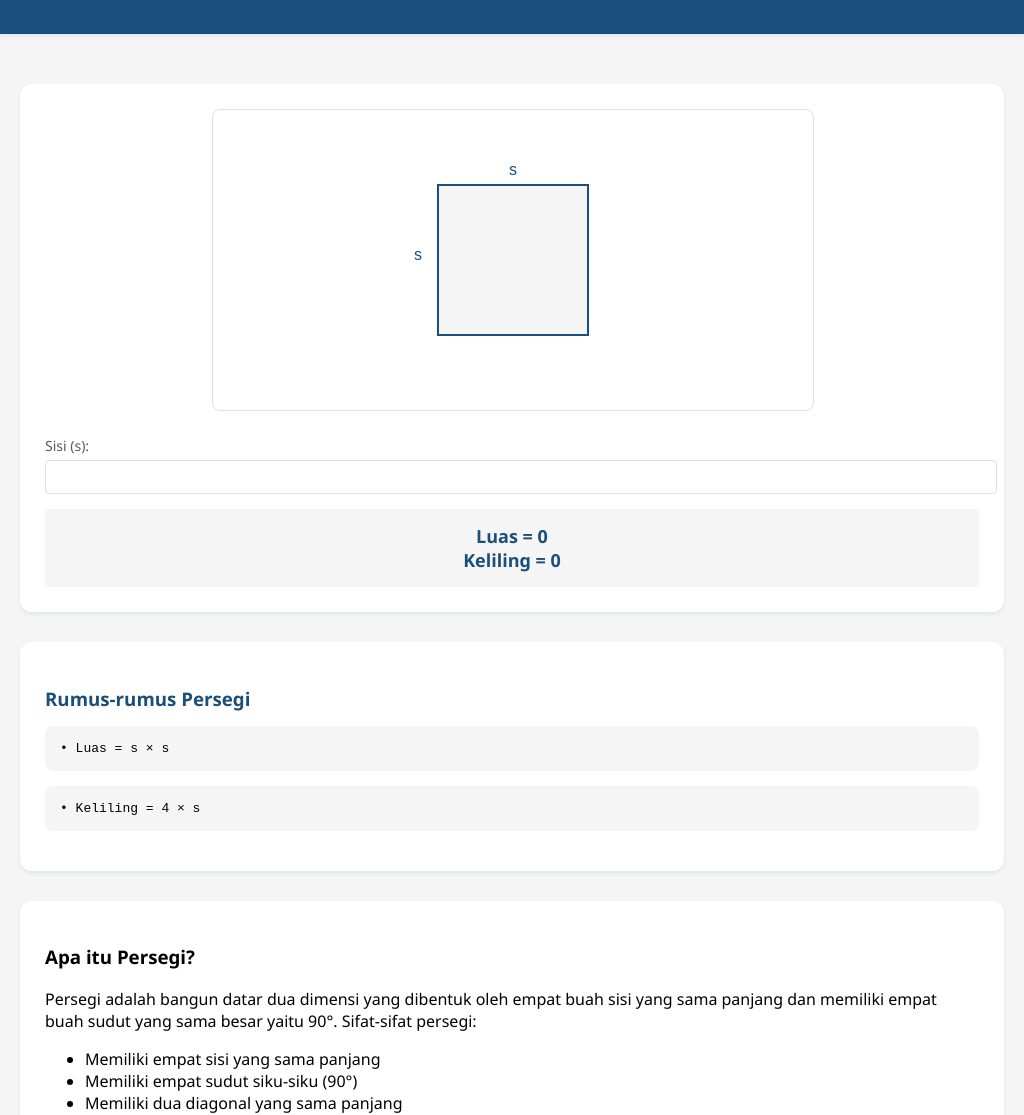
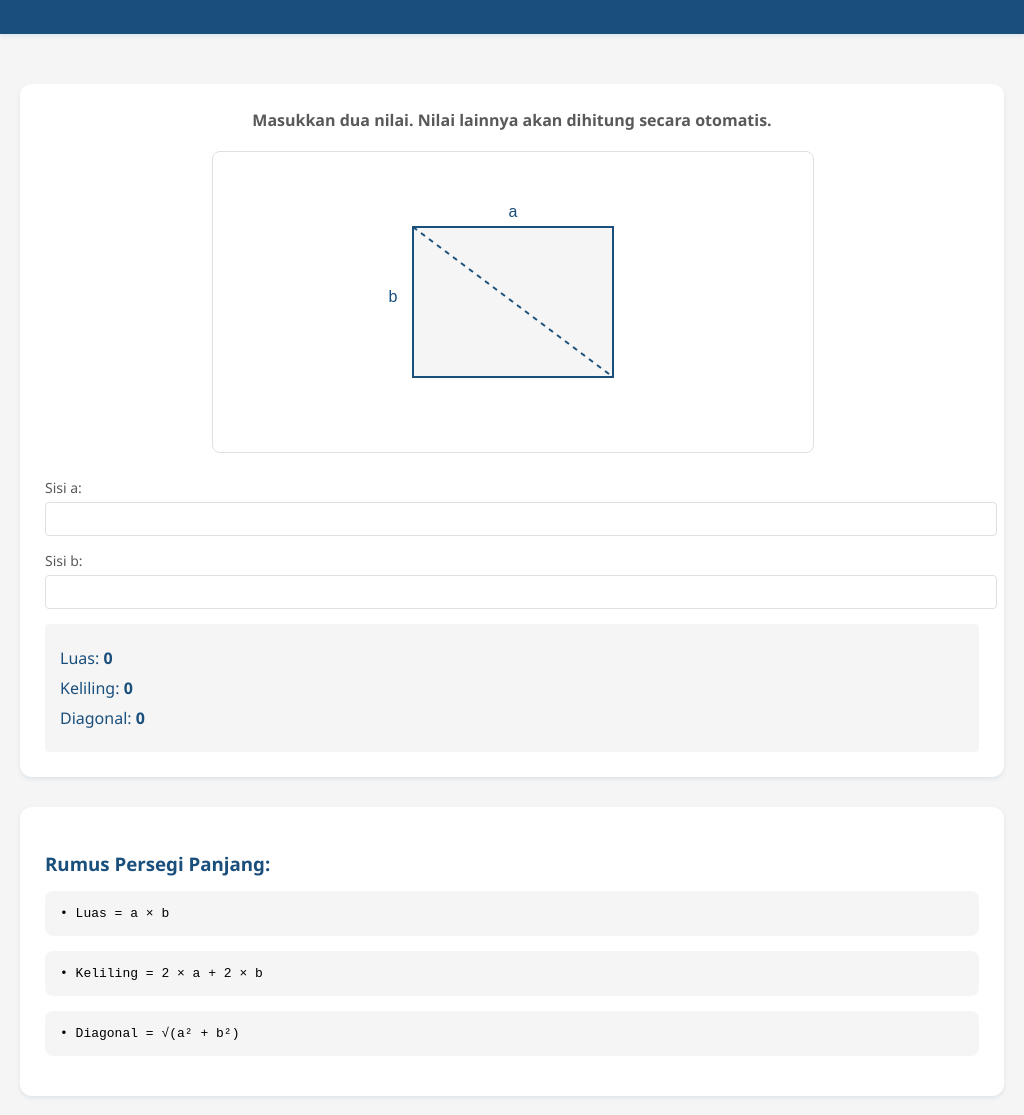
Before and after one commit to bimapopo345/rab-bpsi-footer, an Electron app: page kalkulator_persegi.html in a window 1024 px wide. Shown: the part 82-1197 px from the top of the page. Drawn offline with Linux system fonts and the light colour scheme.

Commit message:
ADD : Kalkulator Hitung - Persegi

```diff
--- a/kalkulator_persegi.html
+++ b/kalkulator_persegi.html
@@ -71,6 +71,13 @@
             border-radius: 8px;
         }
 
+        .instructions {
+            text-align: center;
+            margin-bottom: 20px;
+            color: var(--accent);
+            font-weight: bold;
+        }
+
         .input-group {
             margin-bottom: 15px;
         }
@@ -101,10 +108,12 @@
             padding: 15px;
             background-color: var(--background);
             border-radius: 4px;
-            text-align: center;
-            font-weight: bold;
             color: var(--primary);
-            font-size: 18px;
+            font-size: 16px;
+        }
+
+        .result div {
+            margin: 8px 0;
         }
 
         .formula-section {
@@ -127,6 +136,11 @@
         .info-section {
             margin-top: 30px;
         }
+
+        .value {
+            font-weight: bold;
+            color: var(--primary);
+        }
     </style>
 </head>
 
@@ -141,54 +155,58 @@
 
     <div class="container">
         <div class="card">
+            <div class="instructions">
+                Masukkan dua nilai. Nilai lainnya akan dihitung secara otomatis.
+            </div>
+
             <div class="canvas-container">
                 <canvas id="persegiCanvas"></canvas>
             </div>
 
             <div class="input-group">
-                <label>Sisi (s):</label>
-                <input type="number" id="sisi" step="0.1" oninput="updatePersegi()">
+                <label>Sisi a:</label>
+                <input type="number" id="sisi-a" step="0.1" oninput="updatePersegi()">
             </div>
 
-            <div class="result" id="result">
-                Luas = 0
-                <br>
-                Keliling = 0
+            <div class="input-group">
+                <label>Sisi b:</label>
+                <input type="number" id="sisi-b" step="0.1" oninput="updatePersegi()">
+            </div>
+
+            <div class="result">
+                <div>Luas: <span id="luas" class="value">0</span></div>
+                <div>Keliling: <span id="keliling" class="value">0</span></div>
+                <div>Diagonal: <span id="diagonal" class="value">0</span></div>
             </div>
         </div>
 
         <div class="card formula-section">
-            <h3>Rumus-rumus Persegi</h3>
+            <h3>Rumus Persegi Panjang:</h3>
             <div class="formula">
-                • Luas = s × s
+                • Luas = a × b
             </div>
             <div class="formula">
-                • Keliling = 4 × s
+                • Keliling = 2 × a + 2 × b
+            </div>
+            <div class="formula">
+                • Diagonal = √(a² + b²)
             </div>
         </div>
 
         <div class="card info-section">
-            <h3>Apa itu Persegi?</h3>
+            <h3>Apa itu Persegi Panjang?</h3>
             <p>
-                Persegi adalah bangun datar dua dimensi yang dibentuk oleh empat buah sisi yang sama panjang dan
-                memiliki empat buah sudut yang sama besar yaitu 90°.
-                Sifat-sifat persegi:
+                Persegi panjang adalah bangun datar dua dimensi yang dibentuk oleh dua pasang sisi sejajar dan
+                memiliki empat sudut siku-siku (90°).
+            </p>
+            <p>
+                Sifat-sifat persegi panjang:
             </p>
             <ul>
-                <li>Memiliki empat sisi yang sama panjang</li>
-                <li>Memiliki empat sudut siku-siku (90°)</li>
-                <li>Memiliki dua diagonal yang sama panjang</li>
-                <li>Memiliki empat sumbu simetri</li>
-            </ul>
-
-            <h3>Cara Menghitung</h3>
-            <p>
-                Untuk menghitung luas dan keliling persegi, Anda hanya perlu mengetahui panjang sisinya (s).
-                Kemudian masukkan nilai tersebut ke dalam rumus:
-            </p>
-            <ul>
-                <li>Luas = s × s</li>
-                <li>Keliling = 4 × s</li>
+                <li>Memiliki dua pasang sisi yang sama panjang dan sejajar</li>
+                <li>Semua sudutnya siku-siku (90°)</li>
+                <li>Kedua diagonalnya sama panjang dan saling membagi dua sama besar</li>
+                <li>Dapat dilipat menjadi dua bagian yang sama melalui sumbu simetrinya</li>
             </ul>
         </div>
     </div>
@@ -199,46 +217,111 @@
         canvas.width = 600;
         canvas.height = 300;
 
-        function drawPersegi(highlight = false) {
+        let highlightedPart = null;
+
+        function drawPersegi(highlight = null) {
             ctx.clearRect(0, 0, canvas.width, canvas.height);
 
-            // Set style
-            ctx.strokeStyle = highlight ? '#f26522' : '#1a4f7c';
-            ctx.lineWidth = highlight ? 3 : 2;
+            // Set style default
+            ctx.strokeStyle = '#1a4f7c';
+            ctx.lineWidth = 2;
             ctx.fillStyle = '#f5f5f5';
 
+            // Koordinat persegi
+            const width = 200;
+            const height = 150;
+            const x = (canvas.width - width) / 2;
+            const y = (canvas.height - height) / 2;
+
             // Gambar persegi
-            const size = 150;
-            const x = (canvas.width - size) / 2;
-            const y = (canvas.height - size) / 2;
-
             ctx.beginPath();
-            ctx.rect(x, y, size, size);
+            ctx.rect(x, y, width, height);
             ctx.fill();
             ctx.stroke();
+
+            // Gambar diagonal dengan garis putus-putus
+            ctx.setLineDash([5, 5]);
+            ctx.beginPath();
+            ctx.moveTo(x, y);
+            ctx.lineTo(x + width, y + height);
+            ctx.stroke();
+            ctx.setLineDash([]);
+
+            // Highlight bagian yang dipilih
+            if (highlight) {
+                ctx.strokeStyle = '#f26522';
+                ctx.lineWidth = 3;
+                ctx.beginPath();
+
+                switch (highlight) {
+                    case 'sisi-a':
+                        ctx.moveTo(x, y);
+                        ctx.lineTo(x + width, y);
+                        break;
+                    case 'sisi-b':
+                        ctx.moveTo(x, y);
+                        ctx.lineTo(x, y + height);
+                        break;
+                    case 'diagonal':
+                        ctx.setLineDash([5, 5]);
+                        ctx.moveTo(x, y);
+                        ctx.lineTo(x + width, y + height);
+                        break;
+                }
+
+                ctx.stroke();
+                ctx.setLineDash([]);
+            }
 
             // Label sisi
             ctx.font = '16px Arial';
             ctx.fillStyle = '#1a4f7c';
             ctx.textAlign = 'center';
-            ctx.fillText('s', x + size / 2, y - 10);
-            ctx.fillText('s', x - 20, y + size / 2);
+            ctx.fillText('a', x + width / 2, y - 10);
+            ctx.fillText('b', x - 20, y + height / 2);
         }
 
         function updatePersegi() {
-            drawPersegi(true);
+            const a = parseFloat(document.getElementById('sisi-a').value) || 0;
+            const b = parseFloat(document.getElementById('sisi-b').value) || 0;
 
-            const s = parseFloat(document.getElementById('sisi').value) || 0;
-            const luas = s * s;
-            const keliling = 4 * s;
+            if (a && b) {
+                const luas = a * b;
+                const keliling = 2 * (a + b);
+                const diagonal = Math.sqrt(a * a + b * b);
 
-            document.getElementById('result').innerHTML =
-                `Luas = ${luas.toFixed(2)}<br>Keliling = ${keliling.toFixed(2)}`;
+                document.getElementById('luas').textContent = luas.toFixed(2);
+                document.getElementById('keliling').textContent = keliling.toFixed(2);
+                document.getElementById('diagonal').textContent = diagonal.toFixed(2);
+
+                // Highlight diagonal when values are entered
+                if (a > 0 && b > 0) {
+                    highlightedPart = 'diagonal';
+                }
+            }
+
+            drawPersegi(highlightedPart);
         }
 
-        // Event listener untuk input focus
-        document.getElementById('sisi').addEventListener('focus', () => drawPersegi(true));
-        document.getElementById('sisi').addEventListener('blur', () => drawPersegi(false));
+        // Event listeners
+        document.getElementById('sisi-a').addEventListener('focus', () => {
+            highlightedPart = 'sisi-a';
+            drawPersegi(highlightedPart);
+        });
+
+        document.getElementById('sisi-b').addEventListener('focus', () => {
+            highlightedPart = 'sisi-b';
+            drawPersegi(highlightedPart);
+        });
+
+        document.querySelectorAll('input').forEach(input => {
+            input.addEventListener('blur', () => {
+                const a = parseFloat(document.getElementById('sisi-a').value) || 0;
+                const b = parseFloat(document.getElementById('sisi-b').value) || 0;
+                highlightedPart = (a > 0 && b > 0) ? 'diagonal' : null;
+                drawPersegi(highlightedPart);
+            });
+        });
 
         // Gambar persegi saat halaman dimuat
         drawPersegi();
```
